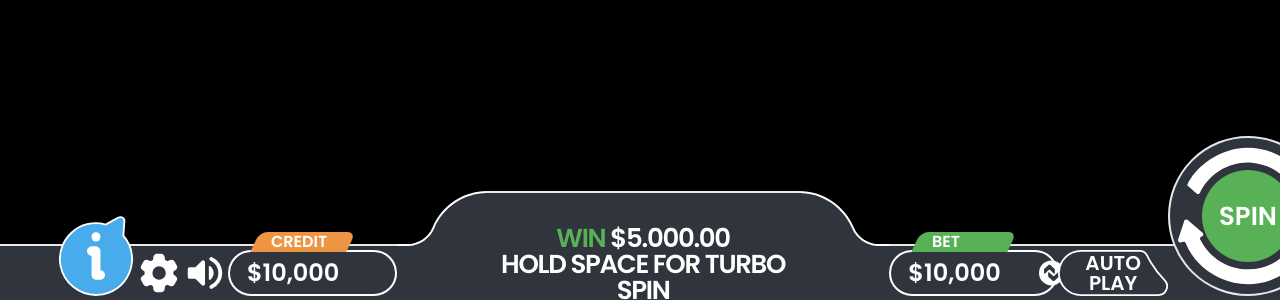
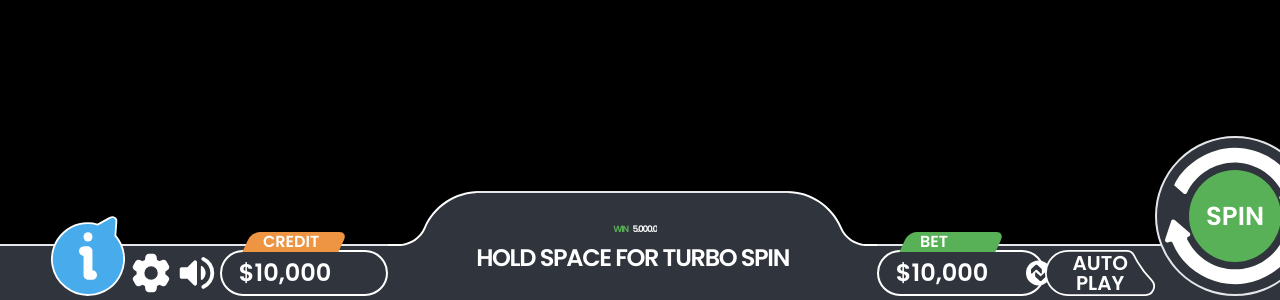
Before and after one commit to monvanCe/slot-ui, a React (Create React App) app: page / in a window 1280 px wide. Shown: the part 500-800 px from the top of the page. Built offline with nearby package versions, Linux system fonts and the light colour scheme.

Commit message:
adaptive text v1

```diff
--- a/src/App.tsx
+++ b/src/App.tsx
@@ -10,7 +10,7 @@ import DesktopMiddleSection from './components/desktopMiddleSection';
 export default function App() {
   return (
     <div className="bg-black relative h-screen overflow-y-hidden">
-      <div className="absolute bottom-0 flex h-14 w-full border-t-2 bg-background justify-between items-end py-1 pr-8 pl-14">
+      <div className="absolute bottom-0 flex h-14 w-full border-t-2 bg-background justify-between items-end py-1 pl-12 pr-8">
         <div className="h-20 w-20 flex-shrink-0">
           <InfoButton fillColor={COLORS.blue} />
         </div>
@@ -20,17 +20,17 @@ export default function App() {
         <div className="h-full aspect-square">
           <IconButton icon="material-symbols:volume-up-rounded" />
         </div>
-        <div className="h-full w-60">
+        <div className="h-full w-56">
           <LabeledPriceButton
             label="CREDIT"
             labelColor="orange"
             value={10000}
           />
         </div>
-        <div className="h-14 mb-12 w-[700px]">
+        <div className="h-14 mb-12 w-[650px]">
           <DesktopMiddleSection />
         </div>
-        <div className="h-full w-60">
+        <div className="h-full w-56">
           <LabeledPriceButton
             label="BET"
             labelColor="green"
--- a/src/components/desktopMiddleSection.tsx
+++ b/src/components/desktopMiddleSection.tsx
@@ -1,4 +1,5 @@
 import { COLORS } from '../utils/colors';
+import AdaptiveText from './ui/adaptiveText';
 import DynamicSvg from './ui/dynamicSvg';
 
 export default function DesktopMiddleSection() {
@@ -13,10 +14,13 @@ export default function DesktopMiddleSection() {
 
       <div className="h-[55.35px] -top-px absolute left-[88px] right-[88px] bg-background border-t-2 2xl:pt-4 xl:pt-8 pt-5 z-10">
         <div className="flex flex-col text-white  items-center justify-center font-semibold leading-none tracking-tighter 2xl:text-[38px] xl:text-[26px] text-[24px] ">
-          <span className="text-center">
-            <span className="text-green">WIN</span> $5.000.00
+          <div className="flex items-center justify-center">
+            <AdaptiveText text="WIN" className="text-green" />
+            <AdaptiveText text="$5.000.00" />
+          </div>
+          <span className="text-center w-full h-12">
+            <AdaptiveText text="HOLD SPACE FOR TURBO SPIN" />
           </span>
-          <span className="text-center">HOLD SPACE FOR TURBO SPIN</span>
         </div>
       </div>
 
--- /dev/null
+++ b/src/components/ui/adaptiveText.tsx
@@ -0,0 +1,123 @@
+import React, { useRef, useEffect, useState, useCallback } from 'react';
+
+interface AdaptiveTextProps {
+  text: string;
+  className?: string;
+  minFontSize?: number;
+  maxFontSize?: number;
+}
+
+const AdaptiveText: React.FC<AdaptiveTextProps> = ({
+  text,
+  className = '',
+  minFontSize = 8,
+  maxFontSize = 100,
+}) => {
+  const containerRef = useRef<HTMLDivElement>(null);
+  const textRef = useRef<HTMLSpanElement>(null);
+  const [fontSize, setFontSize] = useState(maxFontSize);
+  const resizeTimeoutRef = useRef<NodeJS.Timeout | undefined>(undefined);
+  const lastFontSizeRef = useRef<number>(fontSize);
+
+  const adjustFontSize = useCallback(() => {
+    if (!containerRef.current || !textRef.current) return;
+
+    const container = containerRef.current;
+    const textElement = textRef.current;
+
+    // Container boyutlarını al
+    const containerWidth = container.clientWidth;
+    const containerHeight = container.clientHeight;
+
+    // Eğer container boyutu 0 ise işlemi durdur
+    if (containerWidth === 0 || containerHeight === 0) return;
+
+    // Başlangıç font boyutu
+    let currentFontSize = maxFontSize;
+
+    // Font boyutunu azaltarak yazının sığıp sığmadığını kontrol et
+    while (currentFontSize > minFontSize) {
+      textElement.style.fontSize = `${currentFontSize}px`;
+
+      // Yazının boyutlarını kontrol et
+      const textWidth = textElement.scrollWidth;
+      const textHeight = textElement.scrollHeight;
+
+      // Eğer yazı container'a sığıyorsa döngüyü kır
+      if (textWidth <= containerWidth && textHeight <= containerHeight) {
+        break;
+      }
+
+      currentFontSize -= 1;
+    }
+
+    // Font boyutu değiştiyse state'i güncelle
+    if (currentFontSize !== lastFontSizeRef.current) {
+      lastFontSizeRef.current = currentFontSize;
+      setFontSize(currentFontSize);
+    }
+  }, [text, minFontSize, maxFontSize]);
+
+  useEffect(() => {
+    // Debounced resize handler
+    const handleResize = () => {
+      if (resizeTimeoutRef.current) {
+        clearTimeout(resizeTimeoutRef.current);
+      }
+
+      resizeTimeoutRef.current = setTimeout(() => {
+        adjustFontSize();
+      }, 100);
+    };
+
+    // İlk ayarlama
+    const initialTimeout = setTimeout(() => {
+      adjustFontSize();
+    }, 0);
+
+    // ResizeObserver ekle
+    let resizeObserver: ResizeObserver | null = null;
+
+    if (window.ResizeObserver && containerRef.current) {
+      resizeObserver = new ResizeObserver(handleResize);
+      resizeObserver.observe(containerRef.current);
+    }
+
+    // Cleanup
+    return () => {
+      clearTimeout(initialTimeout);
+      if (resizeTimeoutRef.current) {
+        clearTimeout(resizeTimeoutRef.current);
+      }
+      if (resizeObserver) {
+        resizeObserver.disconnect();
+      }
+    };
+  }, [adjustFontSize]);
+
+  // Text değiştiğinde font boyutunu yeniden ayarla
+  useEffect(() => {
+    const timeout = setTimeout(() => {
+      adjustFontSize();
+    }, 0);
+
+    return () => clearTimeout(timeout);
+  }, [text, adjustFontSize]);
+
+  return (
+    <div
+      ref={containerRef}
+      className={`h-full w-full flex items-center justify-center overflow-hidden ${className}`}
+    >
+      <span
+        ref={textRef}
+        style={{ fontSize: `${fontSize}px` }}
+        className="whitespace-nowrap leading-none"
+      >
+        {text}
+      </span>
+    </div>
+  );
+};
+
+export default AdaptiveText;
```
